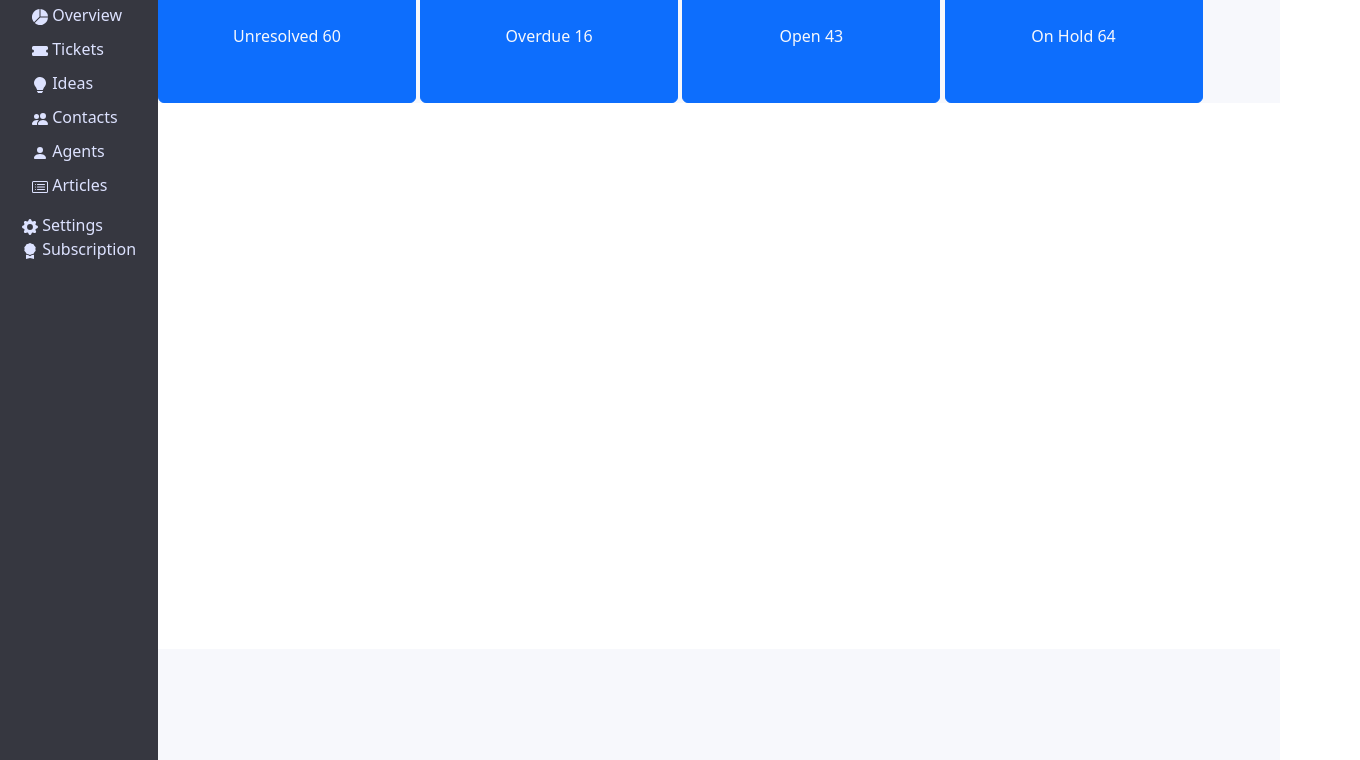
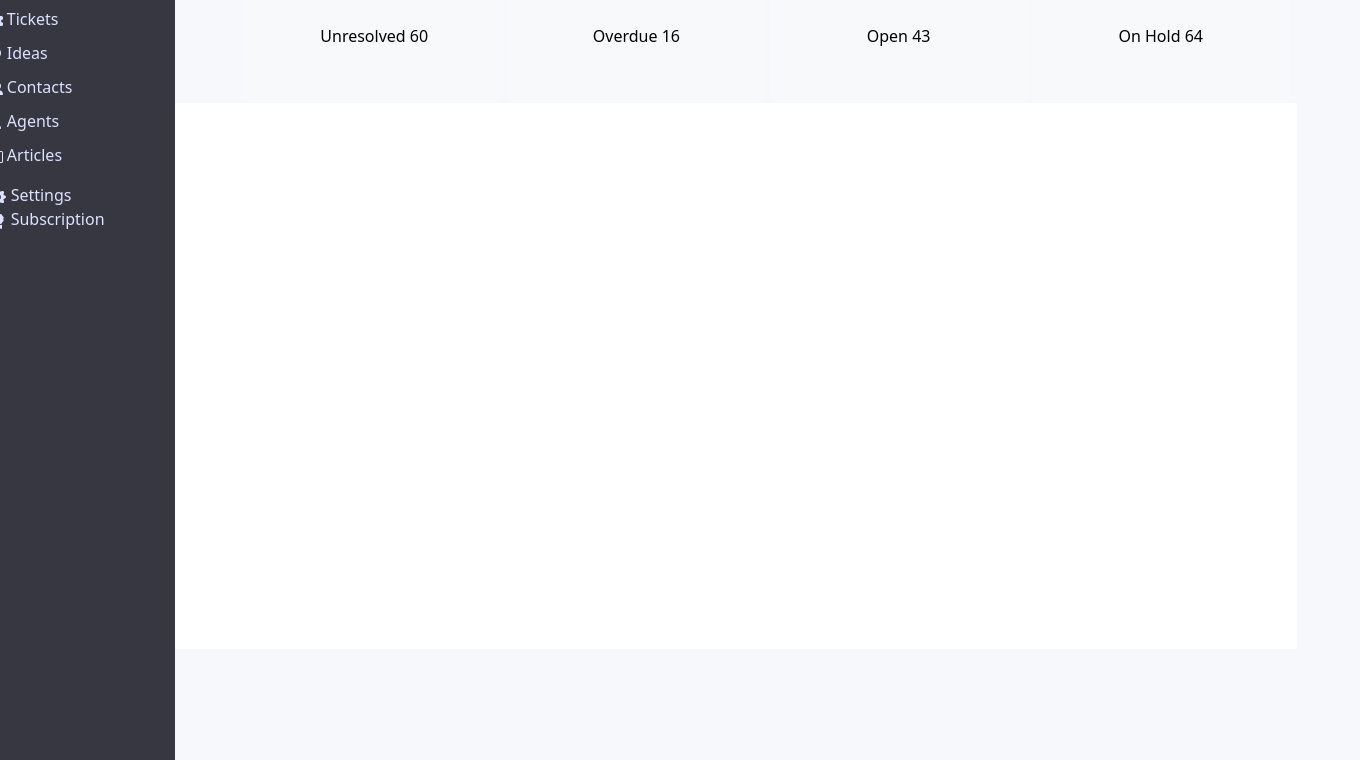
Before and after one commit to CharlesDGarcia/INM320-Bootstrap-CG, a website: page public/index.html in a window 1280 px wide. Shown: the part 87-847 px from the top of the page, 1360 px wide, since content can reach past the window. Drawn offline with nearby package versions, Linux system fonts and the light colour scheme; files that its build step writes are made by us from their sources.

Commit message:
scss change

```diff
--- a/public/assets/css/style.css
+++ b/public/assets/css/style.scss
@@ -1,3 +1,10 @@
+body {
+    display: flex;
+
+    justify-content: center;
+}
+
+
 a{
     text-decoration: none;
 }
@@ -13,8 +20,8 @@ h1 {
 
 .wrapper {
     display: flex;
-    max-width: 1440px;
-    max-height: 1234px;
+    width: 1440px;
+    height: 1234px;
     background-color: #F7F8FC;
 
 }
@@ -68,10 +75,34 @@ a.sidebar-link{
 
 }
 .trends {
+    display: flex;
+
     width: 1122px;
     height: 546px;
     background-color: rgb(255, 255, 255);
 
-    align-content: center;
+
+}
+
+.body-top {
+    display: flex;
     justify-content: center;
 }
+
+.btn:hover {
+    color: #3751FF;
+    border-color: #3751FF;
+}
+
+.btn {
+    display: flex;
+    flex-direction: column;
+}
+
+.btn-number {
+    display: flex;
+    flex-direction: column;
+    font-size: 30px;
+
+    color: #252733;
+}
--- a/public/index.html
+++ b/public/index.html
@@ -148,24 +148,24 @@
 
             <div class="body-top">
                 <div class="d-grid gap-2 d-md-block">
-                    <button class="btn btn-primary" type="button">
-                        <a href="">Unresolved</a>
-                        <a href="">60</a>
+                    <button class="btn btn-light" type="button">
+                        <a >Unresolved</a>
+                        <a >60</a>
                     </button>
 
-                    <button class="btn btn-primary" type="button">
-                        <a href="">Overdue</a>
-                        <a href="">16</a>
+                    <button class="btn btn-light" type="button">
+                        <a >Overdue</a>
+                        <a >16</a>
                     </button>
 
-                    <button class="btn btn-primary" type="button">
-                        <a href="">Open</a>
-                        <a href="">43</a>
+                    <button class="btn btn-light" type="button">
+                        <a >Open</a>
+                        <a >43</a>
                     </button>
 
-                    <button class="btn btn-primary" type="button">
-                        <a href="">On Hold</a>
-                        <a href="">64</a>
+                    <button class="btn btn-light" type="button">
+                        <a >On Hold</a>
+                        <a >64</a>
                     </button>
                 </div>
             </div>
```
